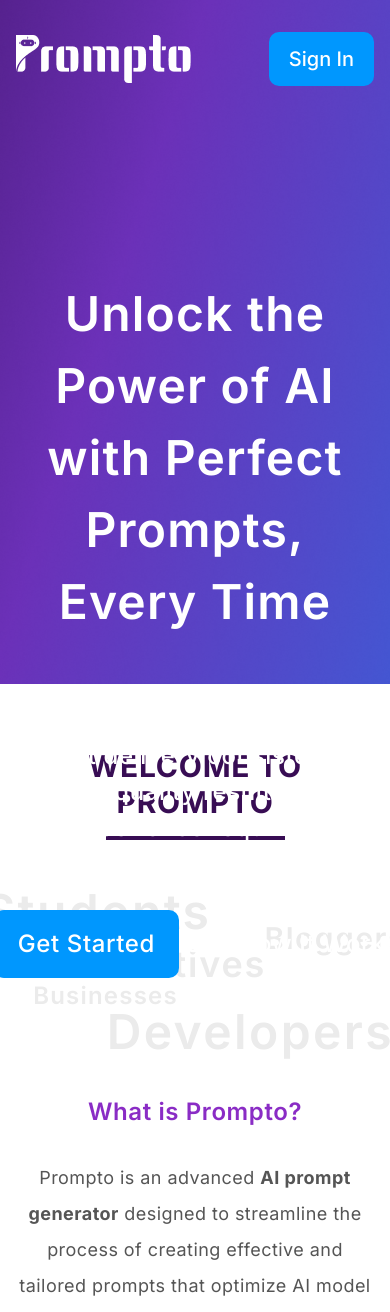
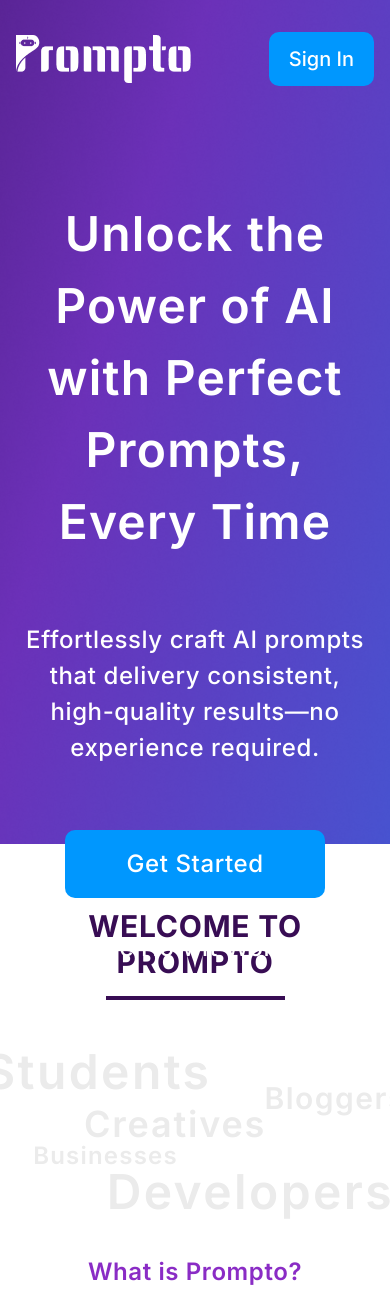
Before and after one commit to chingu-voyages/V54-tier3-team-37, a React (Vite) app in the folder frontend/: page / in a window 390 px wide. Shown: the top 1312 px of the page. Built offline with nearby package versions, Linux system fonts and the light colour scheme; no server answers.

Commit message:
feat(style): Make Hero responsive

```diff
--- a/frontend/src/components/Hero.tsx
+++ b/frontend/src/components/Hero.tsx
@@ -19,7 +19,7 @@
   };
 
   return (
-    <section className="relative flex min-h-[calc(100vh-10rem)] w-full flex-col bg-cover text-center text-white">
+    <section className="relative flex min-h-[calc(100vh)] w-full flex-col bg-cover text-center text-white">
       <img
         src="/hero-image.png"
         className="absolute top-0 left-0 -z-10 size-full object-cover"
@@ -27,7 +27,7 @@
       <header className="w-full">
         <Nav />
       </header>
-      <Container className="gap-16 py-40">
+      <Container className="gap-16 py-20 lg:py-60">
         <h1 className="text-h1 max-w-4xl">
           Unlock the Power of AI with Perfect Prompts, Every Time
         </h1>
@@ -35,18 +35,21 @@
           Effortlessly craft AI prompts that delivery consistent, high-quality results—no experience
           required.
         </p>
-        <div className="grid grid-cols-2 gap-8">
+        <div className="flex items-center gap-4 max-sm:flex-col sm:gap-8">
           <Button
             variant="secondary"
             size="lg"
             onClick={handleGetStartedClick}
-            className="place-self-end"
+            className="max-sm:w-full"
           >
             Get Started
           </Button>
-          <button className="text-h5 active:prompto-gray-dark inline-flex shrink-0 cursor-pointer items-center justify-center gap-2 place-self-center rounded-lg bg-transparent px-6 py-4 whitespace-nowrap text-white transition-all duration-300 outline-none hover:bg-[#E6E5FF] hover:text-prompto-gray-dark focus-visible:border-white focus-visible:ring-[3px] focus-visible:ring-white/50 active:scale-95 active:bg-[#AEA7FF] disabled:pointer-events-none disabled:opacity-50 has-[>svg]:px-4 aria-invalid:border-destructive aria-invalid:ring-destructive/20 dark:aria-invalid:ring-destructive/40 [&_svg]:pointer-events-none [&_svg]:shrink-0 [&_svg:not([class*='size-'])]:size-4">
+          <Button
+            variant="ghost"
+            size="lg"
+          >
             See How It Works
-          </button>
+          </Button>
         </div>
       </Container>
     </section>
```
